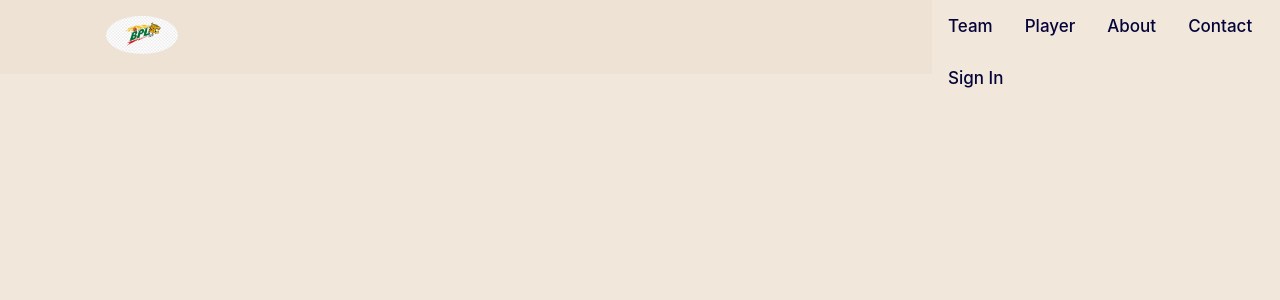
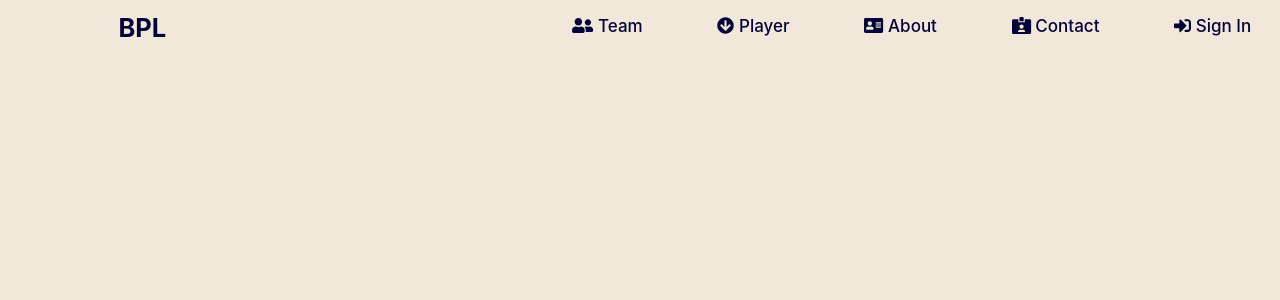
Before and after one commit to muktar-webdev/BPL-Application, a React (Create React App) app: page / in a window 1280 px wide. Shown: the top 300 px of the page. Built offline with nearby package versions, Linux system fonts and the light colour scheme.

Commit message:
Header Component Completed

```diff
--- a/src/components/Header/Header.css
+++ b/src/components/Header/Header.css
@@ -3,27 +3,30 @@
   overflow: auto;
   /* background-color:black; */
 }
+.topbar .home {
+  float: left;
+  margin-top: -2%;
+  margin-left: 8%;
+  font-weight: bold;
+}
 .topbar a {
-  float: left;
+  margin-right: 1%;
+  float: right;
   padding: 16px;
   color: #040438;
   text-decoration: none;
   font-size: 17px;
   font-weight: 500;
-}
-.topbar a img {
-  width: 8%;
-  border-radius: 50%;
-  margin-left: 10%;
+  margin-left: 30px;
 }
 
-.topbar a:hover{
-background-color: #ebe0d1a9;
+.topbar a:hover {
+  background-color: #ebe0d1a9;
 }
 
 @media screen and (max-width: 500px) {
-    .topbar a {
-      float: none;
-      display: block;
-    }
+  .topbar a {
+    float: none;
+    display: block;
   }
+}
--- a/src/components/Header/Header.js
+++ b/src/components/Header/Header.js
@@ -1,18 +1,36 @@
 import React from "react";
 import "./Header.css";
 import bpl from "../../images/bpl_logo.jpg";
+import { FontAwesomeIcon } from "@fortawesome/react-fontawesome";
+import {
+  faAddressCard,
+  faArrowCircleDown,
+  faIdCardAlt,
+  faSignInAlt,
+  faUserFriends,
+} from "@fortawesome/free-solid-svg-icons";
 
 const Header = () => {
   return (
     <div className="topbar">
-      <a href="./home">
-        <img src={bpl} alt="" />
+      <a className="home" href="./home">
+        <h2>BPL</h2>
       </a>
-      <a href="./team">Team</a>
-      <a href="./team">Player</a>
-      <a href="./team">About</a>
-      <a href="./team">Contact</a>
-      <a href="./team">Sign In</a>
+      <a href="./login">
+        <FontAwesomeIcon icon={faSignInAlt} /> Sign In
+      </a>
+      <a href="./contact">
+        <FontAwesomeIcon icon={faIdCardAlt} /> Contact
+      </a>
+      <a href="./about">
+        <FontAwesomeIcon icon={faAddressCard} /> About
+      </a>
+      <a href="./player">
+        <FontAwesomeIcon icon={faArrowCircleDown} /> Player
+      </a>
+      <a href="./team">
+        <FontAwesomeIcon icon={faUserFriends} /> Team
+      </a>
     </div>
   );
 };
```
